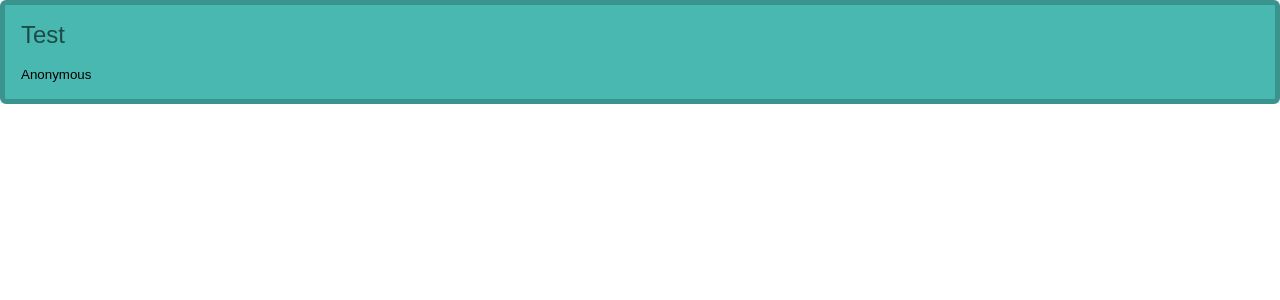
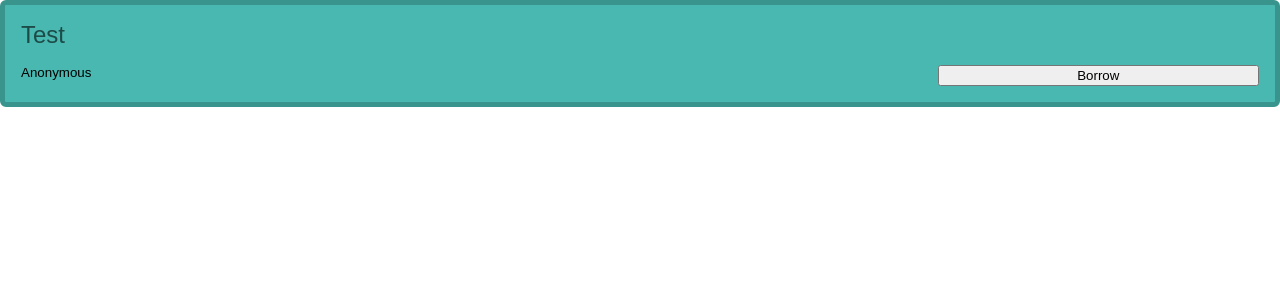
Before and after one commit to anitaschiller/vite-storybook, a React (Vite) app: page / in a window 1280 px wide. Shown: the top 300 px of the page. Built offline with nearby package versions, Linux system fonts and the light colour scheme.

Commit message:
Added Button & function exercise

```diff
--- a/src/components/Card.jsx
+++ b/src/components/Card.jsx
@@ -13,7 +13,10 @@ export default function Card({
     <CardSection backgroundColor={color} isActive={isActive}>
       <Title textColor={color}>{title}</Title>
       <p>{text}</p>
-      <small>{author ? author : 'Anonymous'}</small>
+      <FlexContainer>
+        <small>{author ? author : 'Anonymous'}</small>
+        {isActive && <button>Borrow</button>}
+      </FlexContainer>
     </CardSection>
   );
 }
@@ -24,6 +27,7 @@ Card.propTypes = {
   author: PropTypes.string,
   color: PropTypes.string,
   isActive: PropTypes.bool,
+  // got anything new for me?
 };
 
 const CardSection = styled.section`
@@ -39,6 +43,18 @@ const CardSection = styled.section`
   opacity: ${(props) => (props.isActive ? 1 : 0.5)};
 `;
 
+const FlexContainer = styled.div`
+  display: flex;
+
+  small {
+    flex: 3;
+  }
+
+  button {
+    flex: 1;
+  }
+`;
+
 const Title = styled.h2`
   color: ${(props) =>
     props.textColor ? darken(0.3, props.textColor) : 'black'};
```
Also changed, not shown: 1 other file (tests, documents, lock files or other folders).
